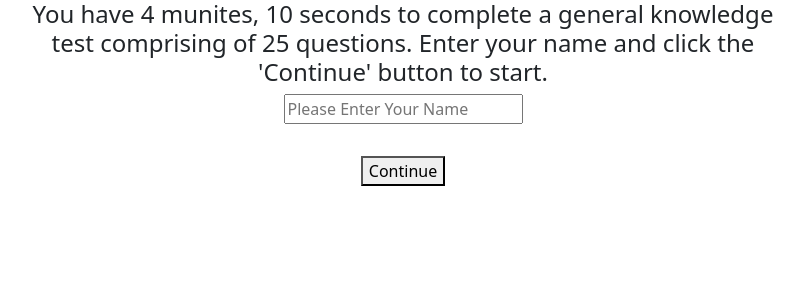
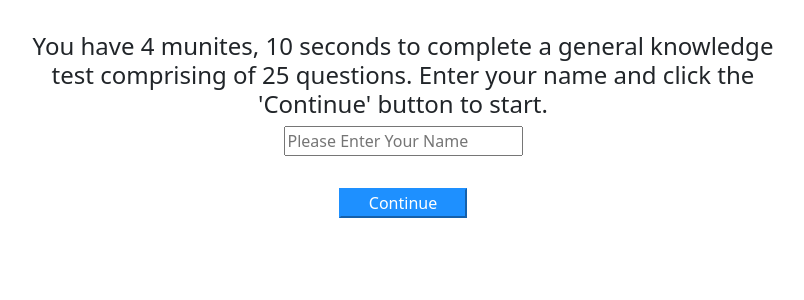
Before and after one commit to Prim3timer/test, a React (Create React App) app: page / in a window 1280 px wide. Shown: the top 300 px of the page, without its empty margins (237-1041 px from the left). Built offline with nearby package versions, Linux system fonts and the light colour scheme.

Commit message:
deperate attempt for css

```diff
--- a/src/index.css
+++ b/src/index.css
@@ -6,7 +6,19 @@
 }
 
 #name-component {
+
   width: 60vw;
   margin: 0 auto;
 
 }
+
+#instructions {
+  margin-top: 2rem;
+}
+
+#continuity {
+  background-color: dodgerblue;
+  border-color: dodgerblue;
+  width: 8rem;
+  color: white;
+}
```
